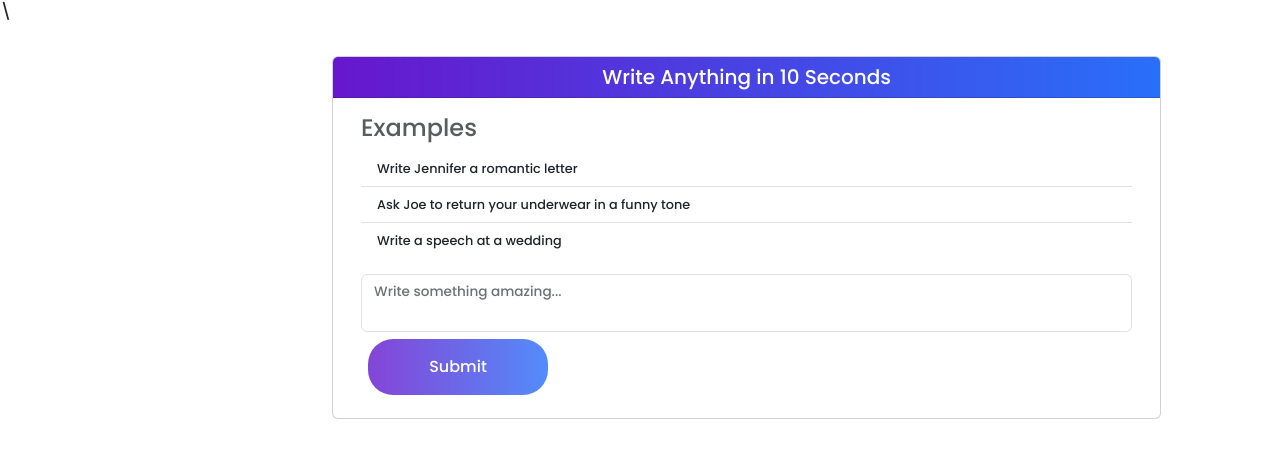
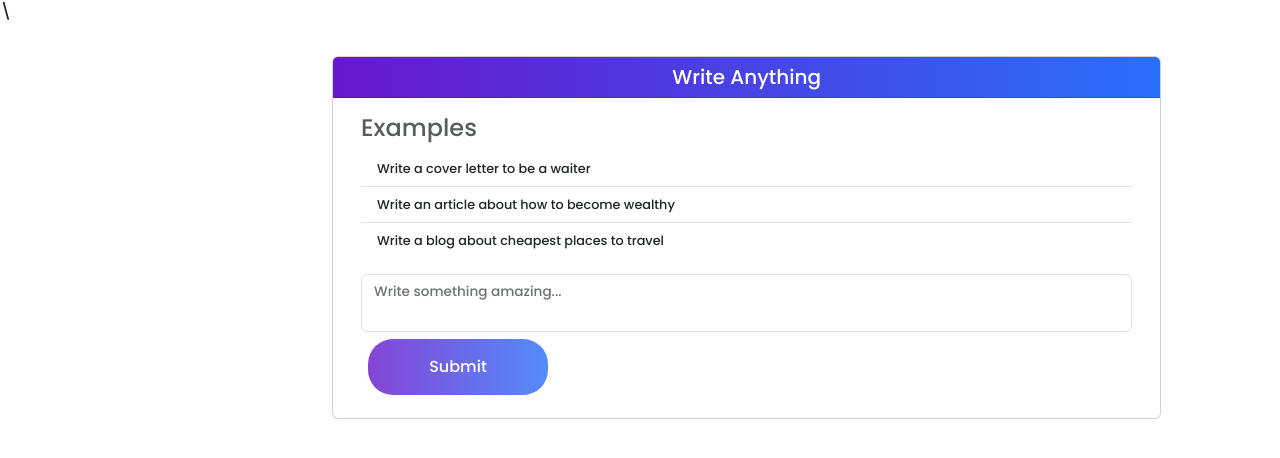
Before and after one commit to amiaynara/letter_generator, a Flask app: page / in a window 1280 px wide. Shown: the top 458 px of the page. Run offline with Flask 2, Linux system fonts and the light colour scheme; parts of the project's set-up code (start-up, migrations or seed data) failed here and were passed over; some libraries are stand-ins or nearby versions.

Commit message:
Add files via upload

```diff
--- a/templates/parameters.html
+++ b/templates/parameters.html
@@ -6,16 +6,16 @@
 {% block content %}
     <div class="col-md-12 col-lg-8">
         <div class="card">
-            <h5 class="card-header text-center">Write Anything in 10 Seconds</h5>
+            <h5 class="card-header text-center">Write Anything</h5>
             <div class="card-body">
                 <div class="container-md">
                     <div class="row">
                         <div class="col-12 col-md-12 examples">
                             <p class="h4 text-muted">Examples</p>
                             <ul class="list-group list-group-flush">
-                                <li class="list-group-item">Write Jennifer a romantic letter</li>
-                                <li class="list-group-item">Ask Joe to return your underwear in a funny tone</li>
-                                <li class="list-group-item">Write a speech at a wedding</li>
+                                <li class="list-group-item">Write a cover letter to be a waiter</li>
+                                <li class="list-group-item">Write an article about how to become wealthy</li>
+                                <li class="list-group-item">Write a blog about cheapest places to travel</li>
                             </ul>
                         </div>
                         <div class="col-12 col-md-12">
```
